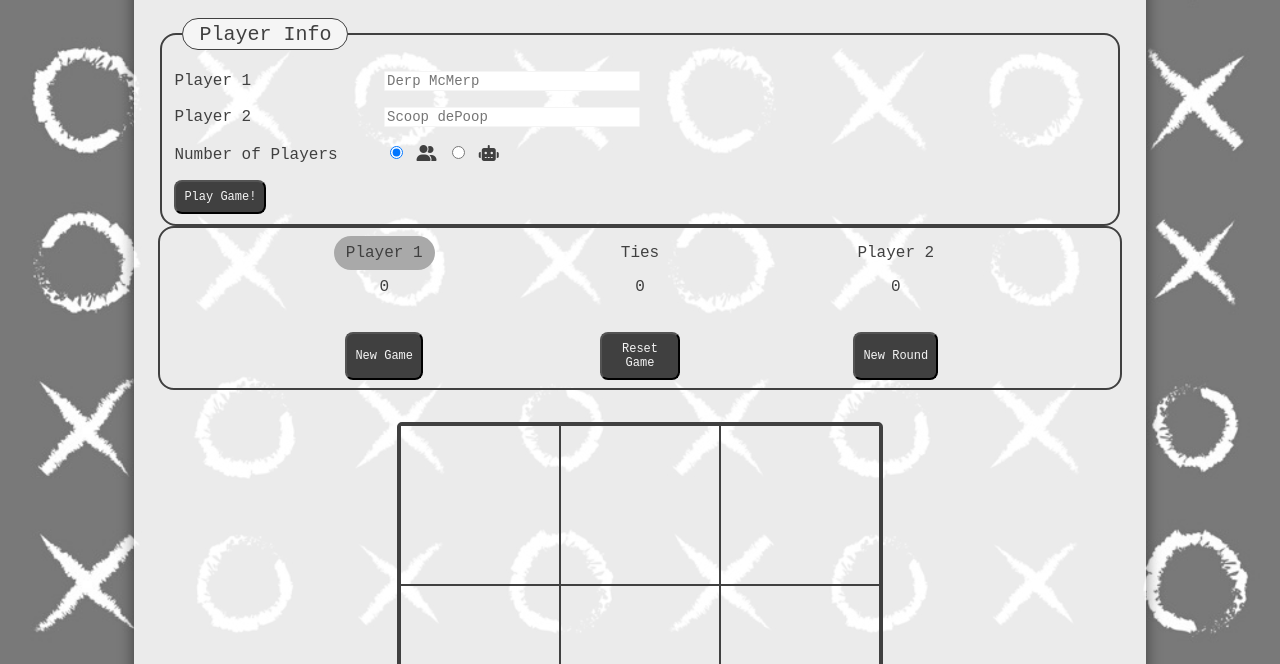
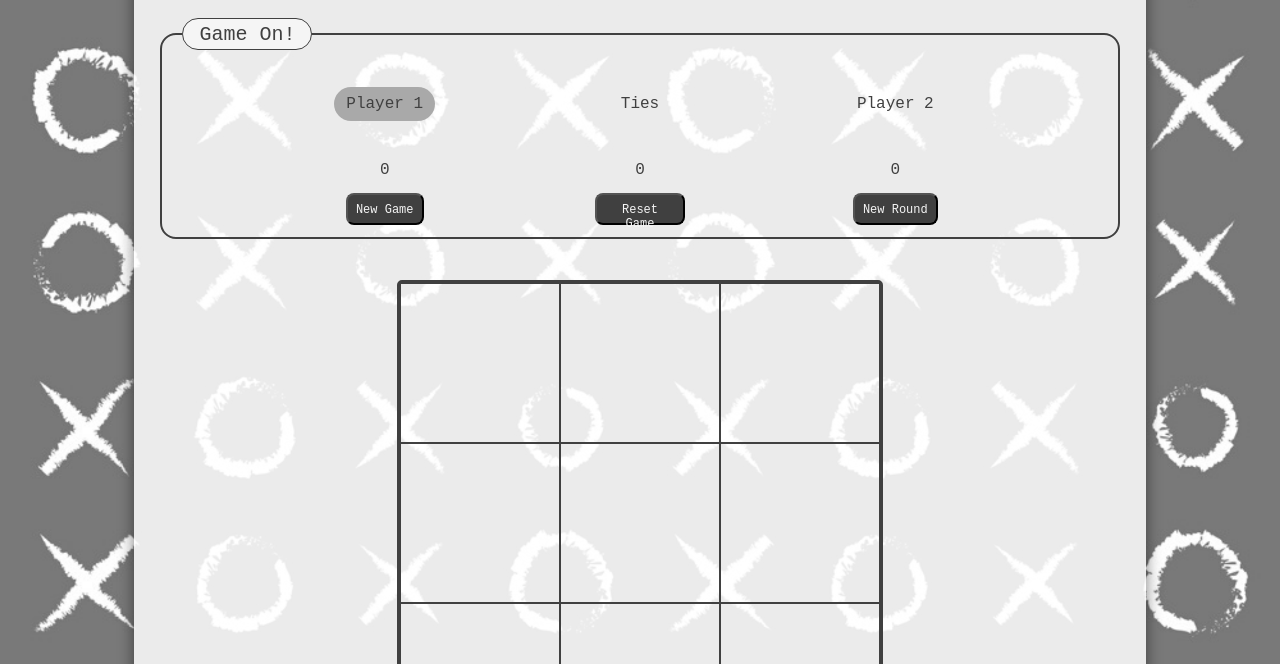
Before and after one commit to bpmutter/tic-tac-toe, a plain HTML site: page index.html in a window 1280 px wide. Both pictures are taken after a click on the button "Play Game!". Shown: the part 136-800 px from the top of the page. Drawn offline with Linux system fonts and the light colour scheme.

Commit message:
change layout to top space so alternates between player info and game info. add new game button to player info

```diff
--- a/index.html
+++ b/index.html
@@ -19,8 +19,8 @@
         <div id="game-set-up">
             <form id="player-info">
                 <fieldset>
-                    <legend>Player Info</legend>
-
+                    <legend><span id="add-player-info">Player Info</span><span id="game-on">Game On!</span></legend>
+                    <section id="player-info-form">
                         <div>
                             <label for="player1-input">Player 1</label>
                             <input type="text" placeholder="Derp McMerp" name="player1-input" id="player1-input">
@@ -36,15 +36,15 @@
                             <input type="radio" name="number-players" id="two-players" value="two-players" class="radio"
                                 checked />
                             <label for="two-players" class="radio-label"><i class="fas fa-user-friends"></i></label>
-                        <input type="radio" name="number-players" id="one-player" value="one-player" class="radio" />
+                            <input type="radio" name="number-players" id="one-player" value="one-player"
+                                class="radio" />
                             <label for="one-player" class="radio-label"><i class="fas fa-robot"></i></label>
                         </div>
 
                         <button type="button" id="play-game" class="adder">Play Game!</button>
+                    </section>
 
-                </fieldset>
-            </form>
-            <div id="game-info">
+                    <section id="game-info">
 
                         <div id="player1-info" class="player-info ">
                             <div class="player-name" id="player1-name">Player 1</div>
@@ -58,14 +58,16 @@
                             <div class="player-name" id="player2-name">Player 2</div>
                             <div id="player2-score" class="score">0</div>
                         </div>
-                <button id="new-game" class="adder">New Game</button>
-                <button id="score-reset" class="adder">Reset Game</button>
-                <button id="reset-button" class="adder">New Round</button>
+                        <button type="button" id="new-game" class="adder">New Game</button>
+                        <button type="button" id="score-reset" class="adder">Reset Game</button>
+                        <button type="button" id="reset-button" class="adder">New Round</button>
+                    </section>
 
 
-            </div>
 
-        </div>
+                </fieldset>
+            </form>
+            <div id="game-board-box">
                 <div id="gameboard">
                     <div class="game-space" id="space1"></div>
                     <div class="game-space" id="space2"></div>
@@ -78,6 +80,8 @@
                     <div class="game-space" id="space9"></div>
 
                 </div>
+            </div>
+
 
 
 
--- a/script.js
+++ b/script.js
@@ -64,6 +64,12 @@ document.getElementById("play-game").addEventListener("click", () => {
 
 const playGame = function () {
 
+    //shows play game content in box and hides the game set up
+    document.getElementById("add-player-info").style.display = "none";
+    document.getElementById("game-on").style.display = "inline";
+    document.getElementById("player-info-form").style.display = "none";
+    document.getElementById("game-info").style.display = "grid";
+
     let tieCount = 0;
     let isGameOver = false;
 
@@ -116,6 +122,18 @@ const playGame = function () {
     let resetButton = document.getElementById("reset-button");
     resetButton.addEventListener("click", () => {
         startRound()
+
+    });
+
+    let newGamebutton = document.getElementById("new-game");
+    newGamebutton.addEventListener("click", () => {
+        document.getElementById("add-player-info").style.display = "inline";
+        document.getElementById("game-on").style.display = "none";
+        document.getElementById("player-info-form").style.display = "inline-block";
+        document.getElementById("game-info").style.display = "none";
+
+        //remove event listener for board so user can't keep playing
+        isGameOver = true;
 
     });
 
--- a/styles.css
+++ b/styles.css
@@ -12,8 +12,8 @@ h1{
 }
 
 form{
-
-    grid-column: 1/2;
+    display: block;
+    height: 150px;
 }
 form button:focus {
   outline:0;
@@ -21,6 +21,11 @@ form button:focus {
 form button:hover{
     border: darkgray 1px solid;
       box-shadow: 0 0 5px rgba(0,0,0,0.5);
+}
+button{
+    padding: .75rem;
+    height: 2rem;
+    width: auto;
 }
 
 fieldset{
@@ -69,6 +74,7 @@ input, textarea{
     padding: .5rem;
     display: inline-block;
     margin: 0 auto;
+    margin-top: 1rem;
 }
 .adder:hover{
     border: #404040 solid 1px;
@@ -110,6 +116,10 @@ input, textarea{
     background-color: whitesmoke;
 }
 
+#game-on{
+    display: none;
+}
+
 #game-setup{
     display: grid;
     grid-template-columns: 1fr 1fr;
@@ -120,12 +130,11 @@ input, textarea{
 }
 #game-info{
     grid-column: 2/3;
-    border-radius: 1rem;
-    border: 2px #404040 solid;
-    display: grid;
-    grid-template-columns: 1fr 80px 1fr;
-    grid-template-rows: 2fr 1fr;
-    padding: .5rem;
+    display: none; /*display changed to grid in the JS */
+    grid-template-columns: 1fr 90px 1fr;
+    grid-template-rows: 1fr 1fr;
+    height: 172px;
+
 }
 
 #player1-info{
@@ -186,3 +195,6 @@ grid-row: 2/3;
     border: 3px #404040 solid;
     border-radius: 5px;
 }
+#game-board-box{
+    padding-top: 5rem;
+}
```
Lines whose indentation alone changed are shown as unchanged.
